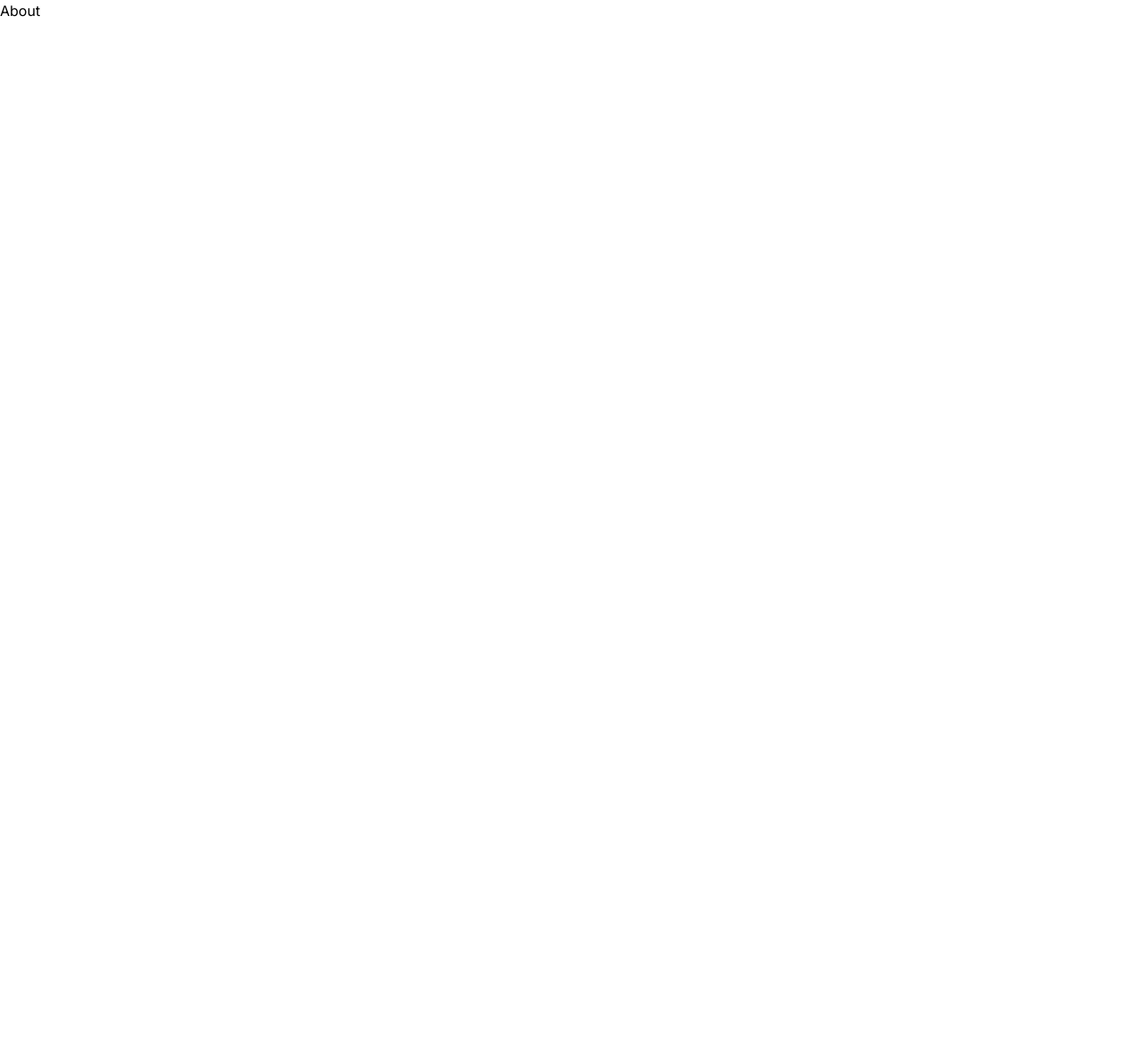
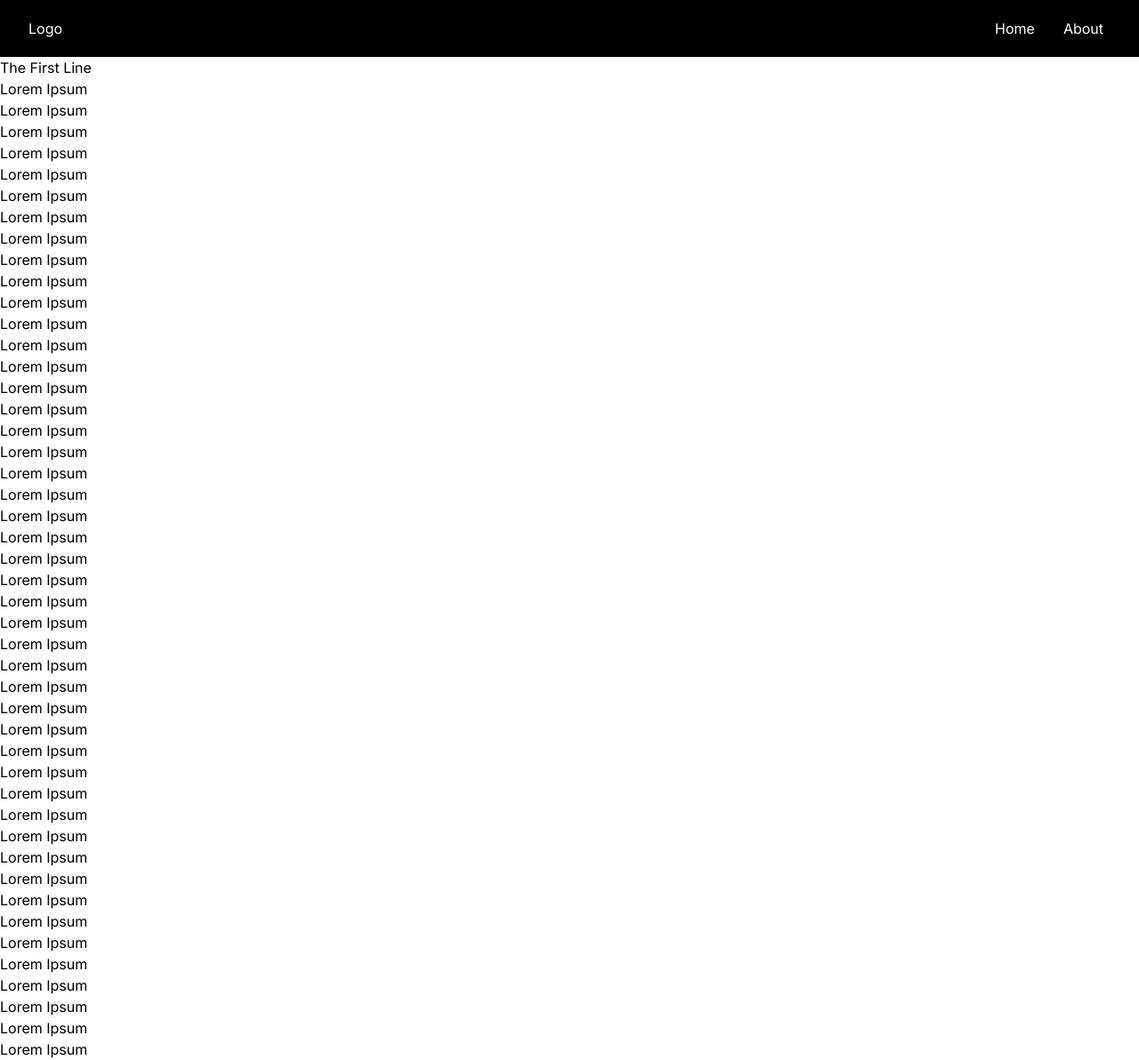
Before and after one commit to Fishnooks14/chessnooks, a Next.js app: page /about in a window 1280 px wide. Shown: the whole page at 89% size. Before the commit the page ends 800 px from the top, so only its background shows below. Built offline with nearby package versions, Linux system fonts and the light colour scheme.

Commit message:
fix up navbar

```diff
--- a/src/app/about/page.tsx
+++ b/src/app/about/page.tsx
@@ -1,7 +1,57 @@
 import React from "react";
 
 const About = () => {
-    return <div>About</div>;
+    return (
+        <div>
+            <p>The First Line</p>
+            <p>Lorem Ipsum</p>
+            <p>Lorem Ipsum</p>
+            <p>Lorem Ipsum</p>
+            <p>Lorem Ipsum</p>
+            <p>Lorem Ipsum</p>
+            <p>Lorem Ipsum</p>
+            <p>Lorem Ipsum</p>
+            <p>Lorem Ipsum</p>
+            <p>Lorem Ipsum</p>
+            <p>Lorem Ipsum</p>
+            <p>Lorem Ipsum</p>
+            <p>Lorem Ipsum</p>
+            <p>Lorem Ipsum</p>
+            <p>Lorem Ipsum</p>
+            <p>Lorem Ipsum</p>
+            <p>Lorem Ipsum</p>
+            <p>Lorem Ipsum</p>
+            <p>Lorem Ipsum</p>
+            <p>Lorem Ipsum</p>
+            <p>Lorem Ipsum</p>
+            <p>Lorem Ipsum</p>
+            <p>Lorem Ipsum</p>
+            <p>Lorem Ipsum</p>
+            <p>Lorem Ipsum</p>
+            <p>Lorem Ipsum</p>
+            <p>Lorem Ipsum</p>
+            <p>Lorem Ipsum</p>
+            <p>Lorem Ipsum</p>
+            <p>Lorem Ipsum</p>
+            <p>Lorem Ipsum</p>
+            <p>Lorem Ipsum</p>
+            <p>Lorem Ipsum</p>
+            <p>Lorem Ipsum</p>
+            <p>Lorem Ipsum</p>
+            <p>Lorem Ipsum</p>
+            <p>Lorem Ipsum</p>
+            <p>Lorem Ipsum</p>
+            <p>Lorem Ipsum</p>
+            <p>Lorem Ipsum</p>
+            <p>Lorem Ipsum</p>
+            <p>Lorem Ipsum</p>
+            <p>Lorem Ipsum</p>
+            <p>Lorem Ipsum</p>
+            <p>Lorem Ipsum</p>
+            <p>Lorem Ipsum</p>
+            <p>Lorem Ipsum</p>
+        </div>
+    );
 };
 
 export default About;
--- a/src/app/layout.tsx
+++ b/src/app/layout.tsx
@@ -1,12 +1,13 @@
 import type { Metadata } from "next";
 import { Inter } from "next/font/google";
 import "./globals.css";
+import NavBar from "@/components/NavigationBar";
 
 const inter = Inter({ subsets: ["latin"] });
 
 export const metadata: Metadata = {
-    title: "Chess-Pa",
-    description: "balling",
+    title: "ChessNooks",
+    description: "TODO",
 };
 
 export default function RootLayout({
@@ -16,7 +17,10 @@ export default function RootLayout({
 }>) {
     return (
         <html lang="en">
-            <body className={inter.className}>{children}</body>
+            <body className={inter.className}>
+                <NavBar />
+                <div className="pt-16">{children}</div>
+            </body>
         </html>
     );
 }
--- a/src/app/page.tsx
+++ b/src/app/page.tsx
@@ -10,7 +10,7 @@ export default function Home() {
             </Head>
 
             <main>
-                <NavBar />
+                <ChessBoard />
             </main>
         </div>
     );
--- a/src/components/NavigationBar.tsx
+++ b/src/components/NavigationBar.tsx
@@ -2,7 +2,7 @@ import React from "react";
 
 const NavBar = () => {
     return (
-        <div className="bg-black">
+        <div className="bg-black fixed w-full z-10 top-0">
             <div className="max-w-7xl mx-auto px-4 sm:px-6 lg:px-8">
                 <div className="flex items-center justify-between h-16">
                     <div className="flex items-center">
```
